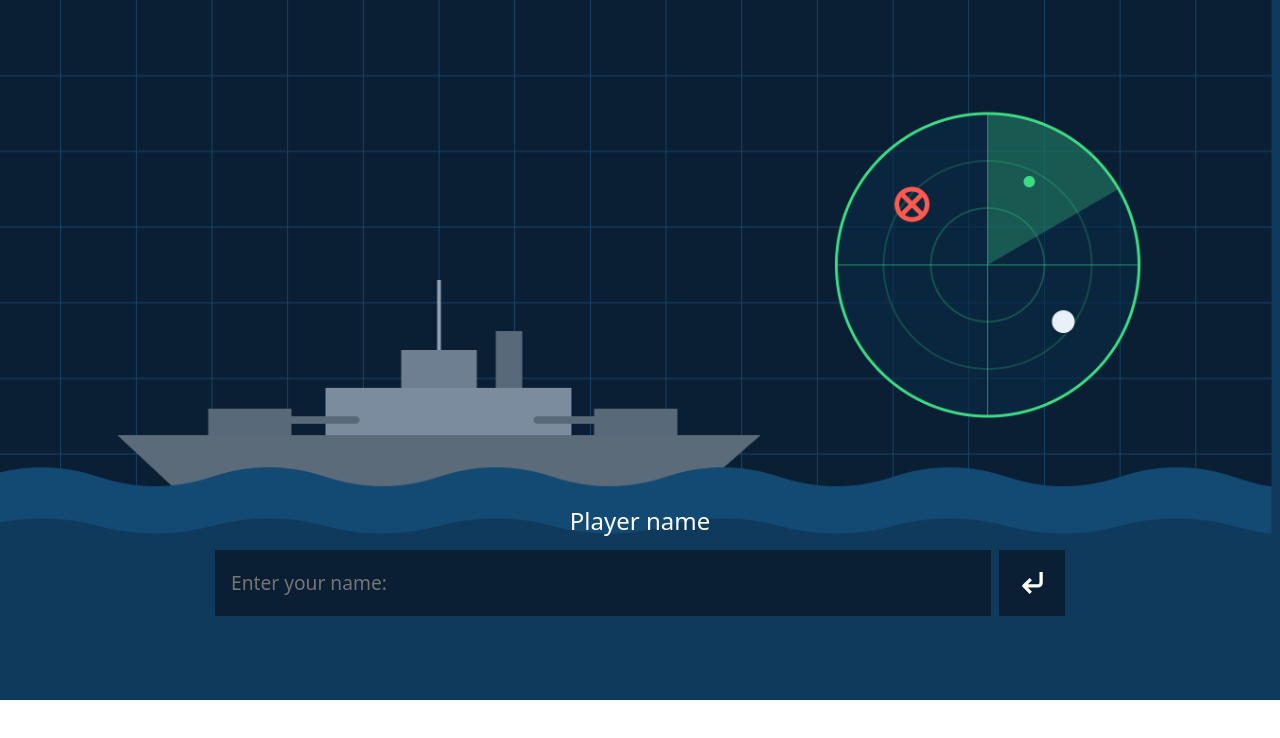
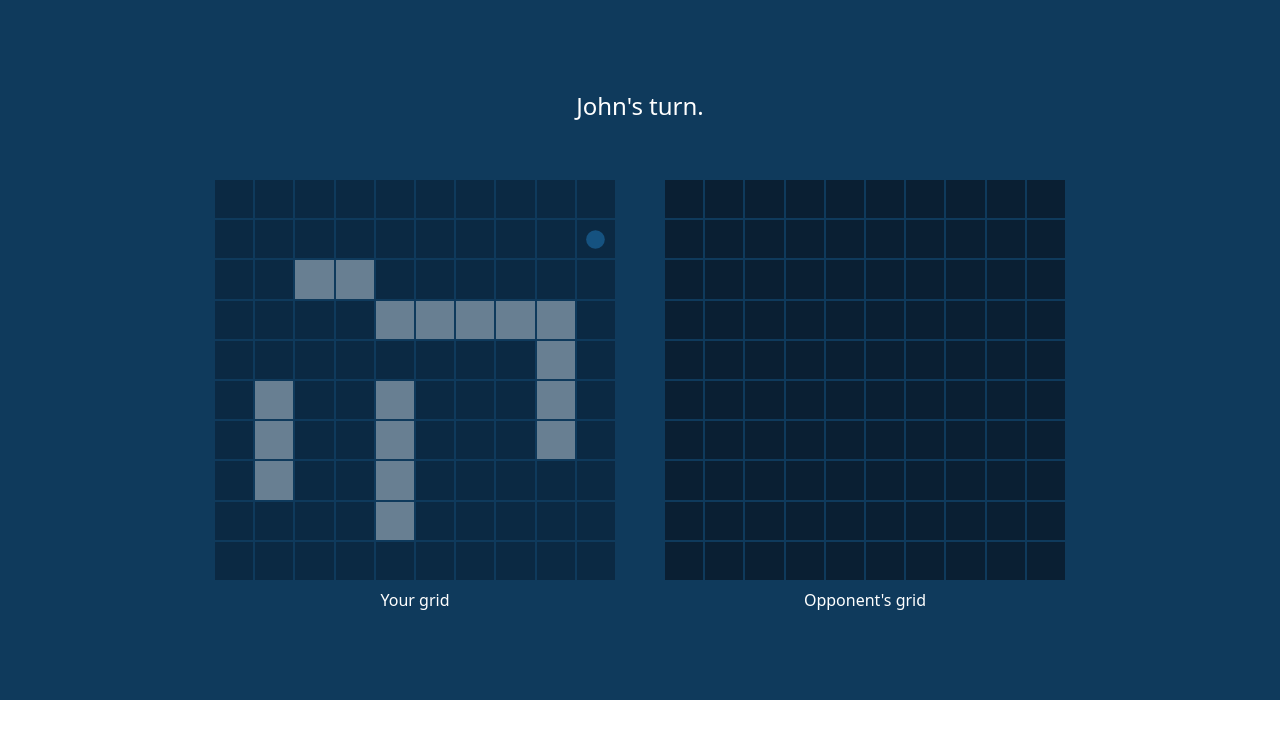
Before and after one commit to ALindmae/Battleship-odin, a website built with webpack: page src/template.html in a window 1280 px wide. Built offline with nearby package versions, Linux system fonts and the light colour scheme.

Commit message:
refactor: add screen switching between menu and game
Add SCREENS constant and showScreen helper to toggle the
data-screen sections. Both screens are hidden in the markup so
JS alone decides which one is visible, avoiding a flash of
content before the script runs.

```diff
--- a/src/dom.js
+++ b/src/dom.js
@@ -9,6 +9,11 @@ const GRID_CLASSES = ["gameboard__grid"];
 
 const SLOT_CLASSES = {
   locked: "locked",
+};
+
+export const SCREENS = {
+  menu: "menu",
+  game: "game",
 };
 
 function getSquareClasses(cell, showShips) {
@@ -90,3 +95,12 @@ export function renderWinner(text) {
   const gameControls = document.querySelector(".game-controls");
   gameControls.hidden = false;
 }
+
+export function showScreen(screen) {
+  if (!Object.values(SCREENS).includes(screen))
+    throw new Error(`invalid screen variable passed: ${screen}`);
+
+  for (const name of Object.values(SCREENS)) {
+    document.querySelector(`[data-screen="${name}"]`).hidden = name !== screen;
+  }
+}
--- a/src/game.js
+++ b/src/game.js
@@ -11,6 +11,8 @@ import {
   bindEvents,
   renderAnnouncement,
   renderWinner,
+  showScreen,
+  SCREENS,
 } from "./dom";
 
 const players = {
@@ -150,6 +152,7 @@ function playGame() {
 
 function initGame() {
   setUpGame();
+  showScreen(SCREENS.game);
   if (players[gameState.turn].type === PLAYER_TYPES.computer)
     playComputerTurn();
 }
--- a/src/template.html
+++ b/src/template.html
@@ -7,7 +7,7 @@
   </head>
   <body>
     <main>
-      <div class="menu" data-screen="menu">
+      <div hidden class="menu" data-screen="menu">
         <form class="menu__form" novalidate>
           <input type="hidden" name="mode" value="" />
           <!-- player 1 name (visible at start) -->
@@ -74,7 +74,7 @@
           </div>
         </form>
       </div>
-      <div hidden class="game" data-screen="game">
+      <div hidden hidden class="game" data-screen="game">
         <div id="announcements">
           <p aria-live="polite" class="game-status"></p>
           <div hidden class="game-controls">
```
